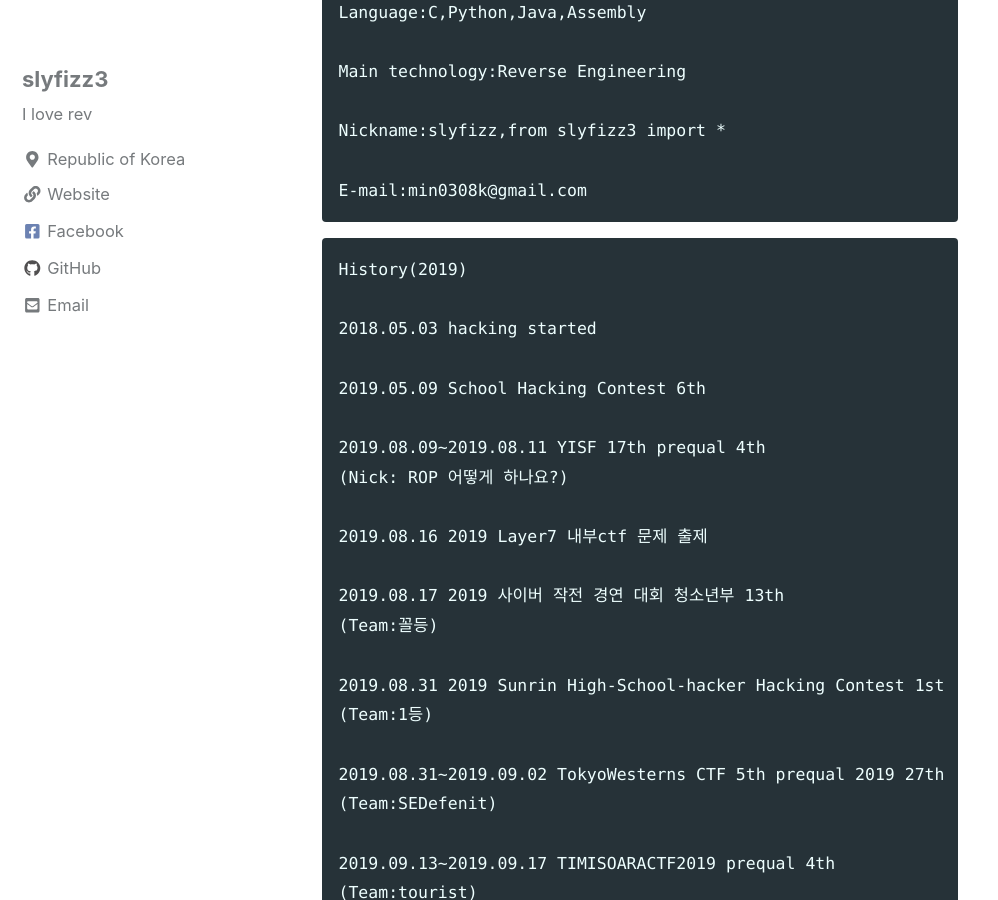
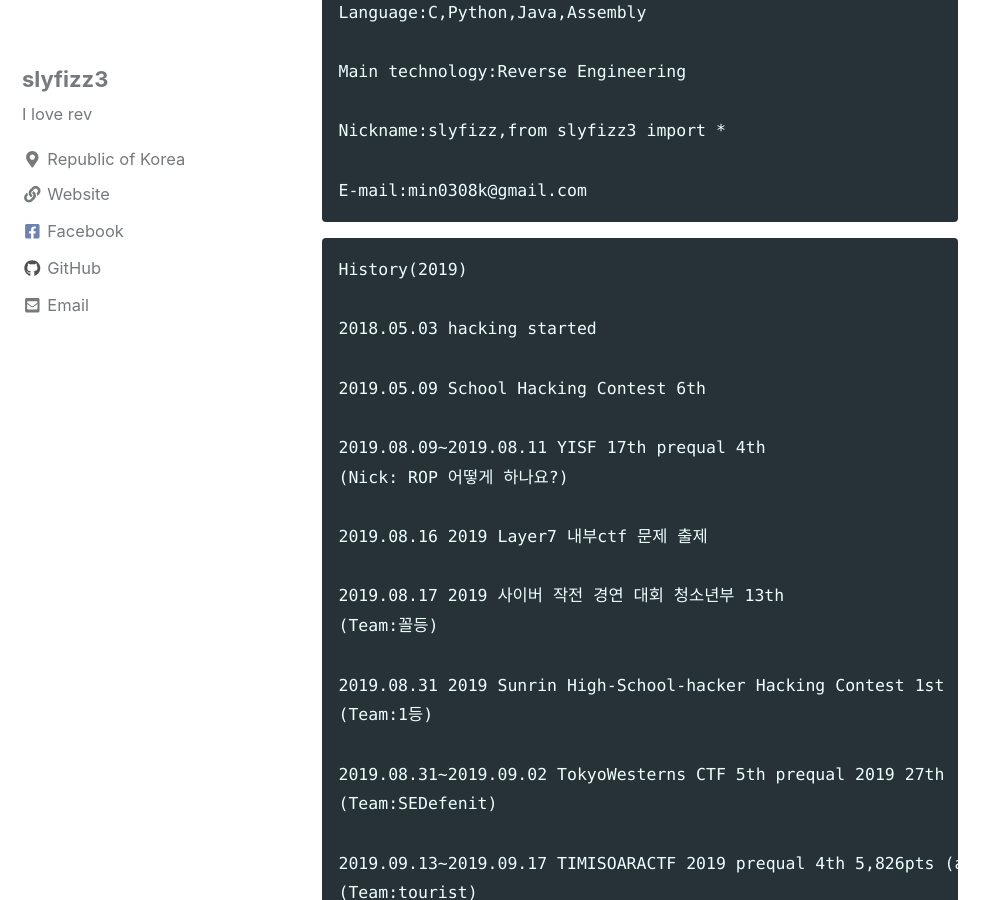
Before and after one commit to slyfizz3/slyfizz3.github.io, a Jekyll site: the page built from _pages/about.md, in a window 1280 px wide and 900 px high, scrolled down 419 px. Shown: the whole window, without its empty margins (0-998 px from the left). Built offline with Jekyll 4.4.1, drawn with Linux system fonts in a browser that asks for light colours; cached includes are drawn as plain includes; nearby versions of some CDN libraries.

Commit message:
Update about.md

````diff
--- a/_pages/about.md
+++ b/_pages/about.md
@@ -42,6 +42,6 @@ History(2019)
 2019.08.31~2019.09.02 TokyoWesterns CTF 5th prequal 2019 27th
 (Team:SEDefenit)
 
-2019.09.13~2019.09.17 TIMISOARACTF2019 prequal 4th
+2019.09.13~2019.09.17 TIMISOARACTF 2019 prequal 4th 5,826pts (all clear)
 (Team:tourist)
 ```
````
